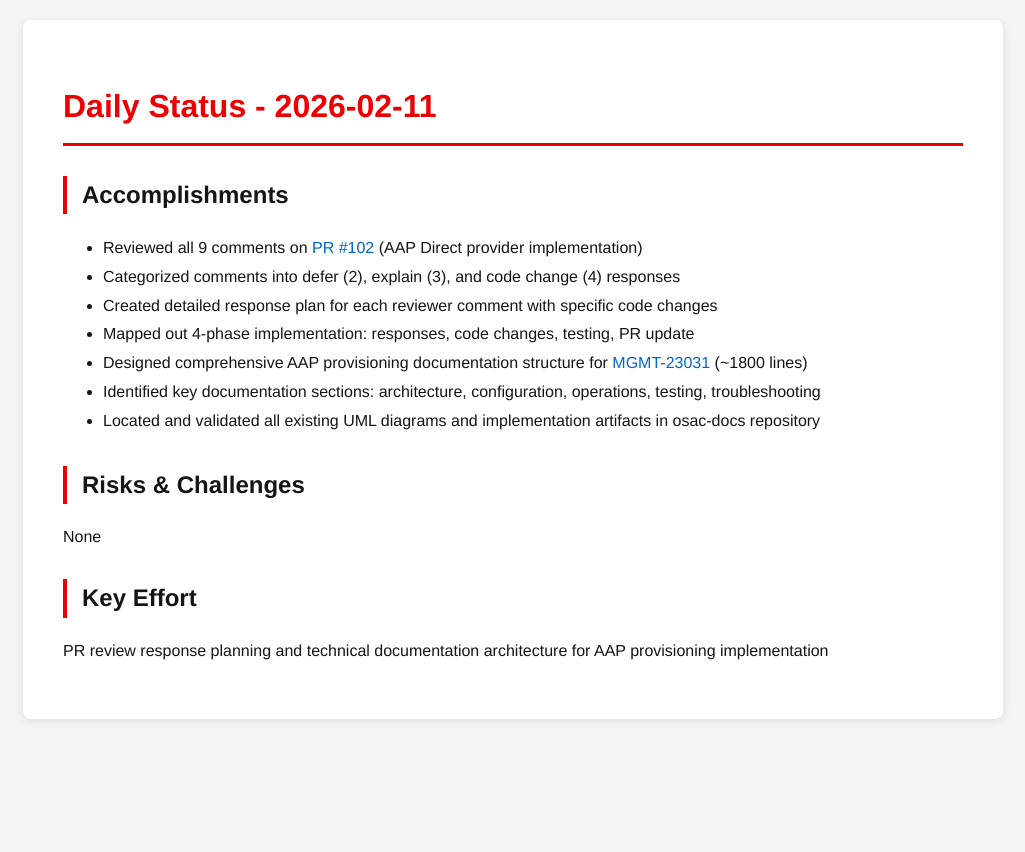
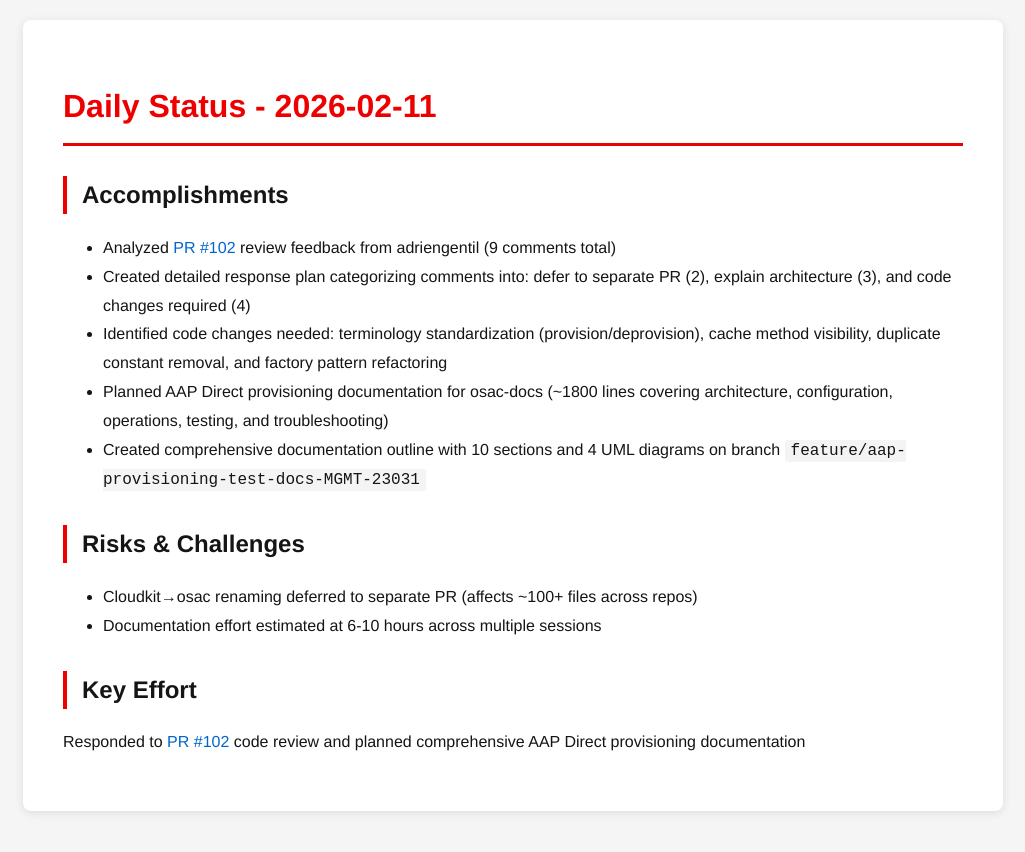
Before and after one commit to tzvatot/daily-status, a Jekyll site: the page built from 2026-02-11.md, in a window 1280 px wide. Shown: the top 852 px of the page, without its empty margins (127-1152 px from the left). Built offline with Jekyll 4.4.1, drawn with Linux system fonts in a browser that asks for light colours.

Commit message:
Daily status update - 2026-02-11

```diff
--- a/2026-02-11.md
+++ b/2026-02-11.md
@@ -7,16 +7,15 @@ date: 2026-02-11
 # Daily Status - 2026-02-11
 
 ## Accomplishments
-- Reviewed all 9 comments on [PR #102](https://github.com/osac-project/osac-operator/pull/102) (AAP Direct provider implementation)
-- Categorized comments into defer (2), explain (3), and code change (4) responses
-- Created detailed response plan for each reviewer comment with specific code changes
-- Mapped out 4-phase implementation: responses, code changes, testing, PR update
-- Designed comprehensive AAP provisioning documentation structure for [MGMT-23031](https://issues.redhat.com/browse/MGMT-23031) (~1800 lines)
-- Identified key documentation sections: architecture, configuration, operations, testing, troubleshooting
-- Located and validated all existing UML diagrams and implementation artifacts in osac-docs repository
+- Analyzed [PR #102](https://github.com/osac-project/osac-operator/pull/102) review feedback from adriengentil (9 comments total)
+- Created detailed response plan categorizing comments into: defer to separate PR (2), explain architecture (3), and code changes required (4)
+- Identified code changes needed: terminology standardization (provision/deprovision), cache method visibility, duplicate constant removal, and factory pattern refactoring
+- Planned AAP Direct provisioning documentation for osac-docs (~1800 lines covering architecture, configuration, operations, testing, and troubleshooting)
+- Created comprehensive documentation outline with 10 sections and 4 UML diagrams on branch `feature/aap-provisioning-test-docs-MGMT-23031`
 
 ## Risks & Challenges
-None
+- Cloudkit→osac renaming deferred to separate PR (affects ~100+ files across repos)
+- Documentation effort estimated at 6-10 hours across multiple sessions
 
 ## Key Effort
-PR review response planning and technical documentation architecture for AAP provisioning implementation
+Responded to [PR #102](https://github.com/osac-project/osac-operator/pull/102) code review and planned comprehensive AAP Direct provisioning documentation
```
